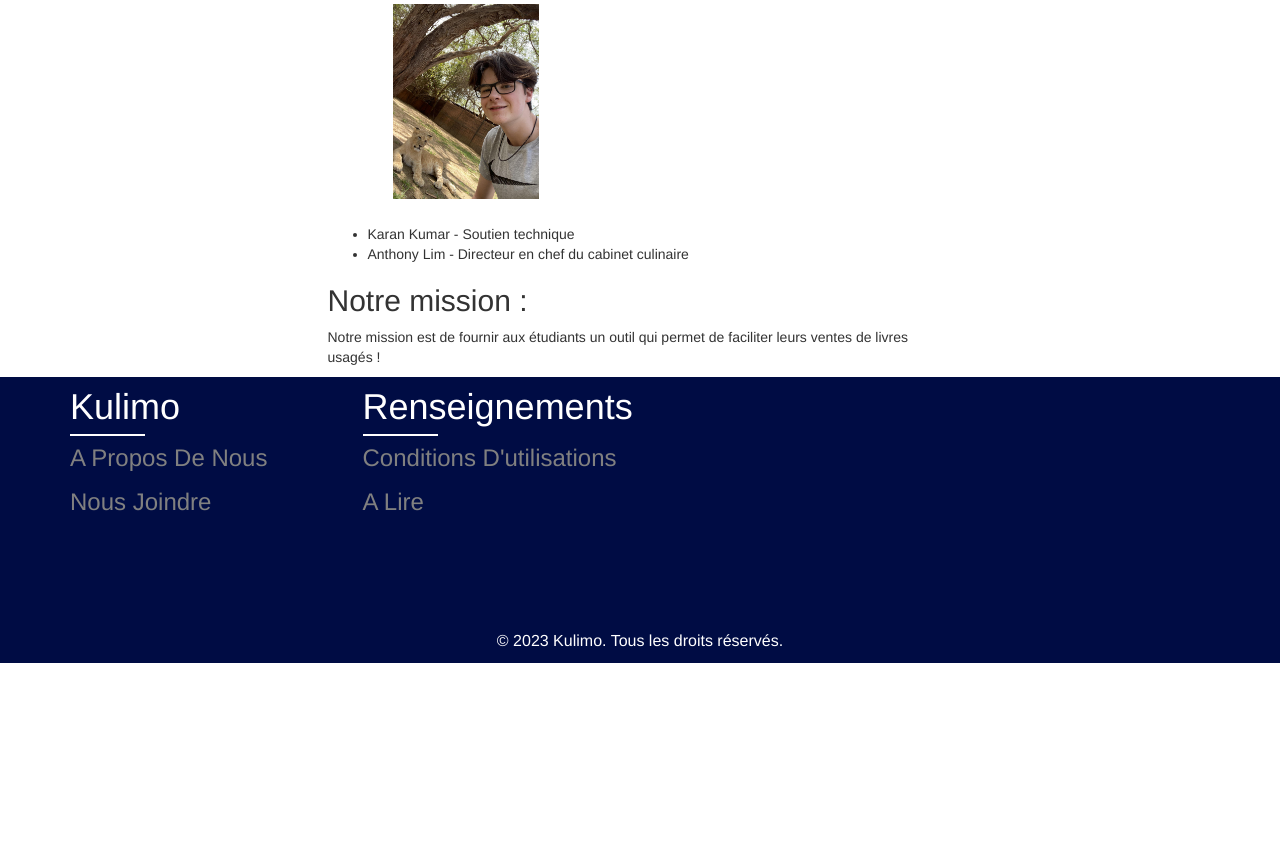
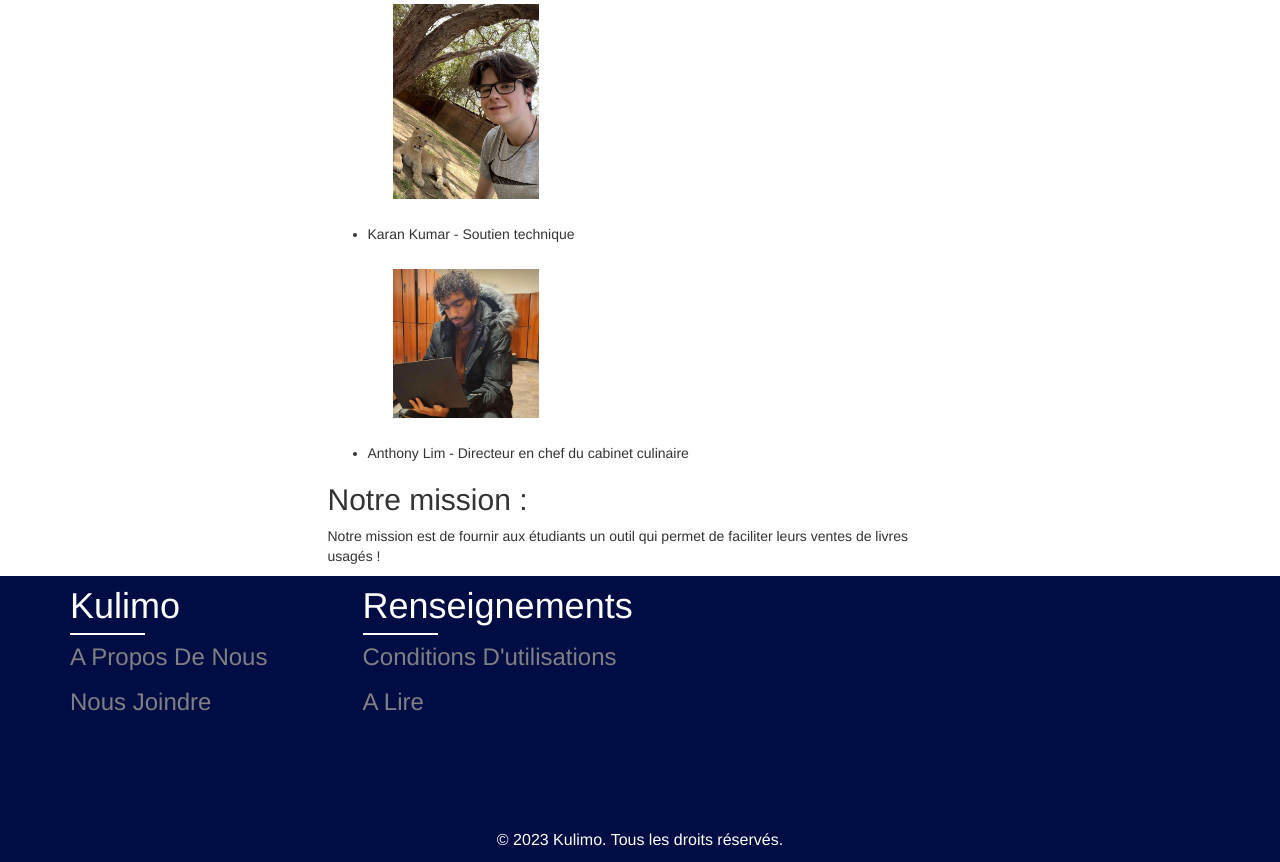
Before and after one commit to bmorin2913/Kulimo, a Django app: page /accueil/a_propos_de_nous in a window 1280 px wide. Shown: the part 327-1189 px from the top of the page. Before the commit the page ends 990 px from the top, so only its background shows below. Run offline with Django 4.2, Linux system fonts and the light colour scheme; some libraries are stand-ins or nearby versions.

Commit message:
image karan sur site

```diff
--- a/Kulimo/accueil/templates/a_propos_de_nous.html
+++ b/Kulimo/accueil/templates/a_propos_de_nous.html
@@ -41,6 +41,7 @@
                                     <li>Benjamin Morin - CEO</li>
                                     <img style = "margin: 25px; width:25%; height: 25%;" src = "{% static './img/Benjamin.jpg' %}" class = "img-fluid">
                                     <li>Karan Kumar - Soutien technique</li>
+                                    <img style = "margin: 25px; width:25%; height: 25%;" src = "{% static './img/karan2.jpg' %}" class = "img-fluid">
                                     <li>Anthony Lim - Directeur en chef du cabinet culinaire</li>
                                 </ul>
                                 </section>
```
